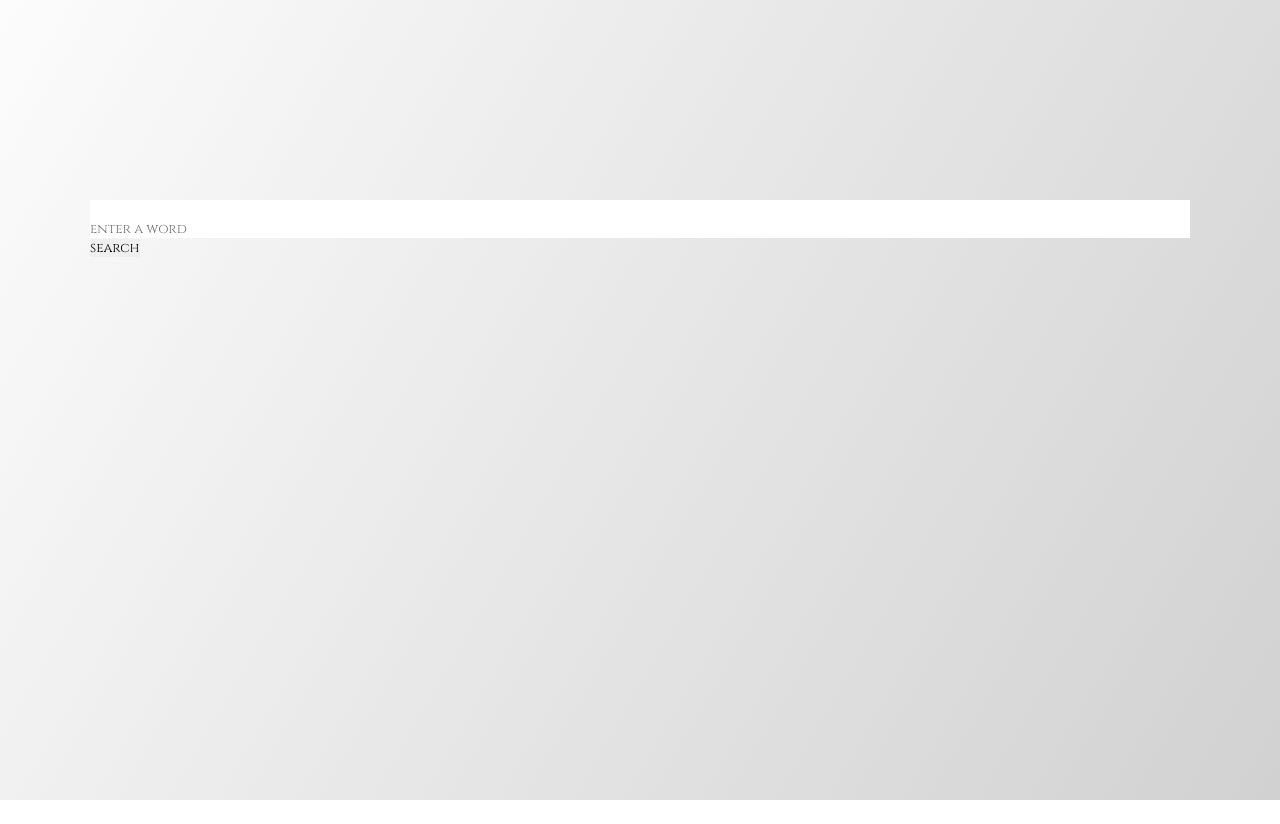
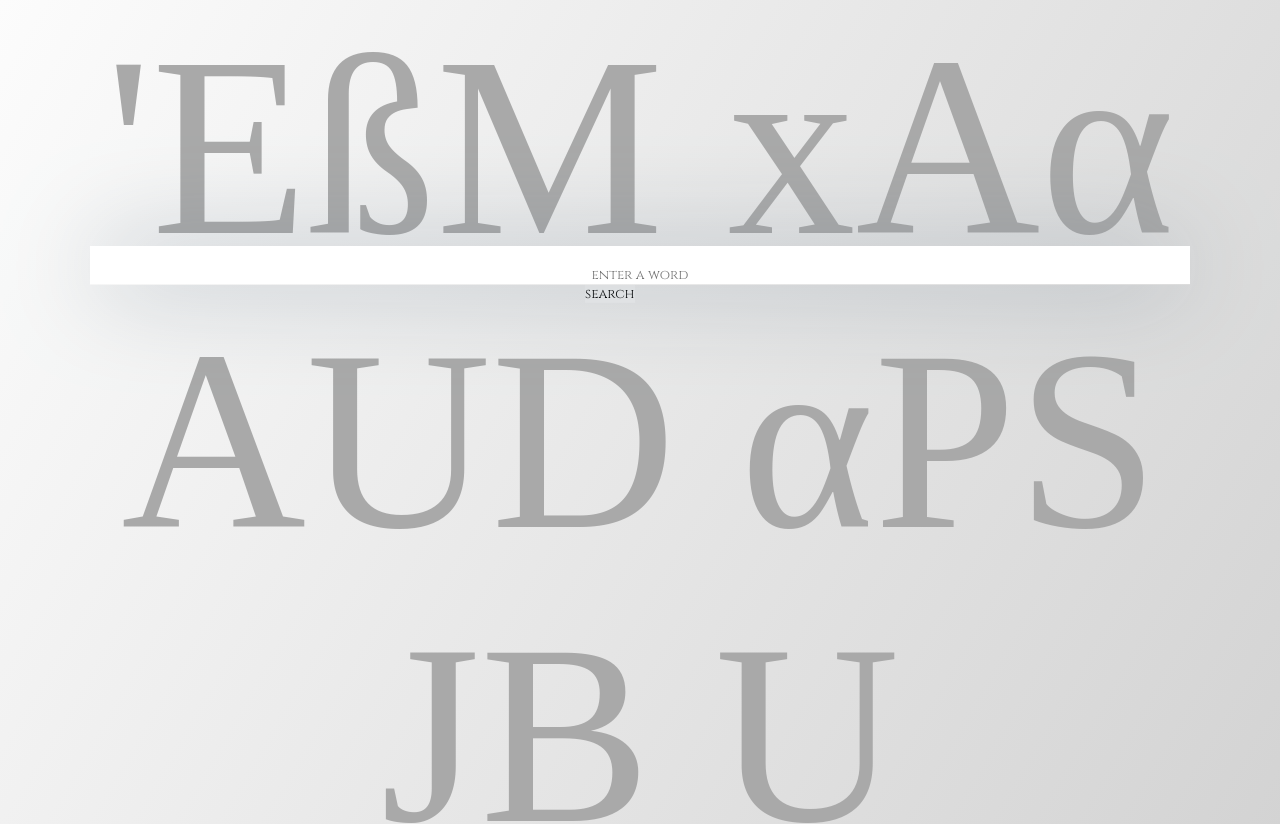
Before and after one commit to KoalaCodes/fun-dictionary, a plain HTML site: page index.html in a window 1280 px wide. Shown: the top 824 px of the page. Before the commit the page ends 800 px from the top, so only its background shows below. Drawn offline with nearby package versions, Linux system fonts and the light colour scheme; a web font is replaced by a local one.

Commit message:
added more styling and a randomnizer for alphabet in js

```diff
--- a/css/style.css
+++ b/css/style.css
@@ -27,17 +27,21 @@ body {
     height: 100%;
     width: 100%;
     padding-top: 20px;
+
 }
 
 input[type=text] {
     font-family: 'Cinzel', serif;
-    justify-content: center;
+
+    text-align: center;
+
 }
 
 input[type=submit]{
     font-family: 'Cinzel', serif;
     border: none;
-
+    justify-content: center;
+    margin-left: 45%;
 }
 .item-a {
     width: 100%;
@@ -55,6 +59,7 @@ input[type=submit]{
     height: 100%;
     pointer-events: none;
     border-bottom: 0px solid black;
+    box-shadow: 0px 0px 100px -10px slategrey;
 }
 
 .item-a label::after {
@@ -75,4 +80,34 @@ input[type=submit]{
     transition: all 0.3s ease;
 }
 
-.
+.item-b {
+
+    grid-column-start: 1;
+    grid-column-end: 6;
+    grid-row-start: 1;
+    grid-row-end: 2;
+    font-family: "Libre";
+}
+
+.alphabet {
+    font-size: 20vmax;
+    color: #fcfcfc;
+    height: 100%;
+    text-align: center;
+
+}
+.alphabet:hover {
+   color: darkgrey;
+
+}
+
+.word h2{
+    grid-column-start: 3;
+    grid-column-end: 4;
+    grid-row-start: 3;
+    grid-row-end: 5;
+}
+.type {
+    grid-column-start: 3;
+    grid-column-end: 5;
+}
--- a/index.html
+++ b/index.html
@@ -13,6 +13,10 @@
 </head>
     <body>
         <div class="container">
+            <div class="item-b">
+                <p class="alphabet"></p>
+
+            </div>
             <div class ="item">
                 <div class="item-a">
                     <form class="input-area">
@@ -20,9 +24,9 @@
                         <input  type="submit" value="search"/>
                         <label for="search" class="label-search"></label>
                     </form>
-                    <h3 class= "type"></h3>
-                    <h3 class="word"></h3>
-                    <h4 class="definition"></h4>
+                    <h2 class="word"></h2>
+                    <h3 class="type"></h3>
+                    <h3 class="definition"></h3>
                     <h3 class ="example"></h3>
                 </div>
             </div>
--- a/js/script.js
+++ b/js/script.js
@@ -6,12 +6,18 @@ const $definition = $(".definition");
 const $word = $(".word");
 const $type = $(".type");
 const $example = $(".example");
+const $alphabet = $(".alphabet"); // hoping to grab the alphabet in the background and change color
+
 
 $("form").on("submit", grabData);
 
 
 
 
+
+$alphabet.html(`<p class="alpha">${randomAlphabet(26)}</p>`);
+
+const $color = $(".alpha")
 
 
 
@@ -31,7 +37,7 @@ function grabData(event) { // This line will use the ajax method to retrieve dat
             dictionaryData = data;
             console.log("data", data);
             render();
-
+            changeColor();
         },
         (error) => {
             console.log("error", error);
@@ -44,9 +50,30 @@ function grabData(event) { // This line will use the ajax method to retrieve dat
 
 
 function render() {
-    $word.html(`<h3>${dictionaryData.word}</h3>`);
+    $word.html(`<h2>${dictionaryData.word}</h2>`);
     $definition.html(`<h4>${dictionaryData.definitions[0].definition}</h4>`);
     $type.html(`<h3>${dictionaryData.definitions[0].type}</h3>`);
     $example.html(`<h3>${dictionaryData.definitions[2].example}</h3>`);
     userInput = $input.val(""); // this line will reset the value in the input bar.
+     // this line changes the color of the selected items
+
 };
+
+function changeColor() {
+    $color.on("submit", $color.css("color", "gold"));  // this line changes the color of the selected items
+};
+
+function randomAlphabet(len) {
+    var text = "";
+
+    var charset = "A:B 'C D ;E *F xG ßH αI öJ K ΩL M N O P Q R S T U V W X Y Z";
+
+    for (var i = 0; i < len; i++)
+      text += charset.charAt(Math.floor(Math.random() * charset.length));
+
+    return text;
+  };
+
+//   function example() {
+//       for(let i = 0; i < dictionaryData.)
+//   }
```
